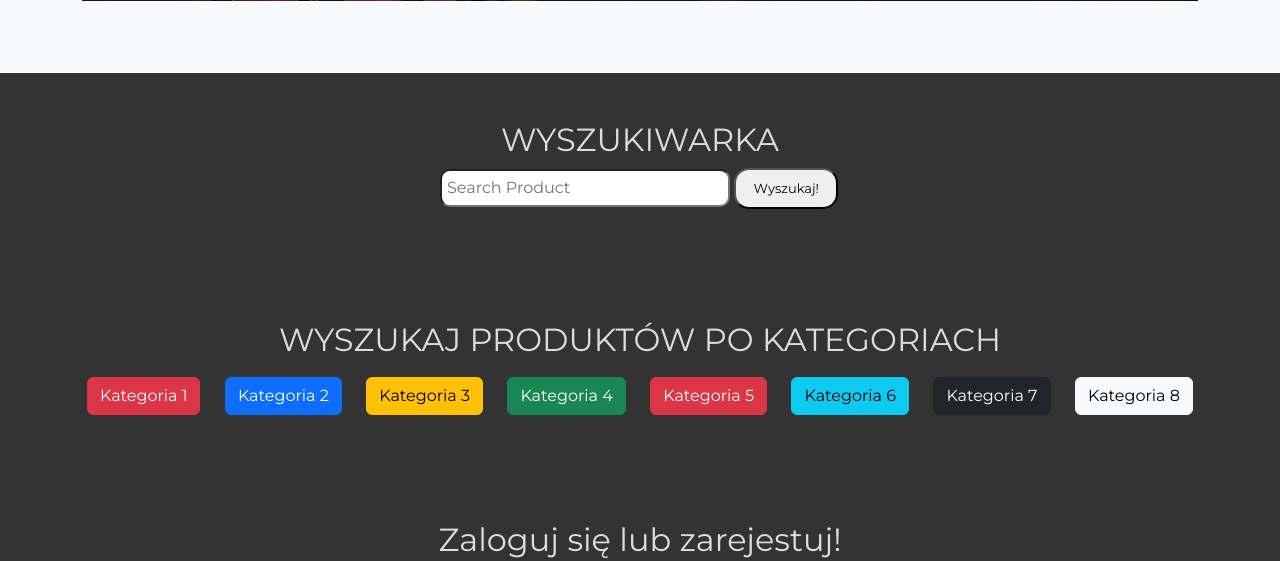
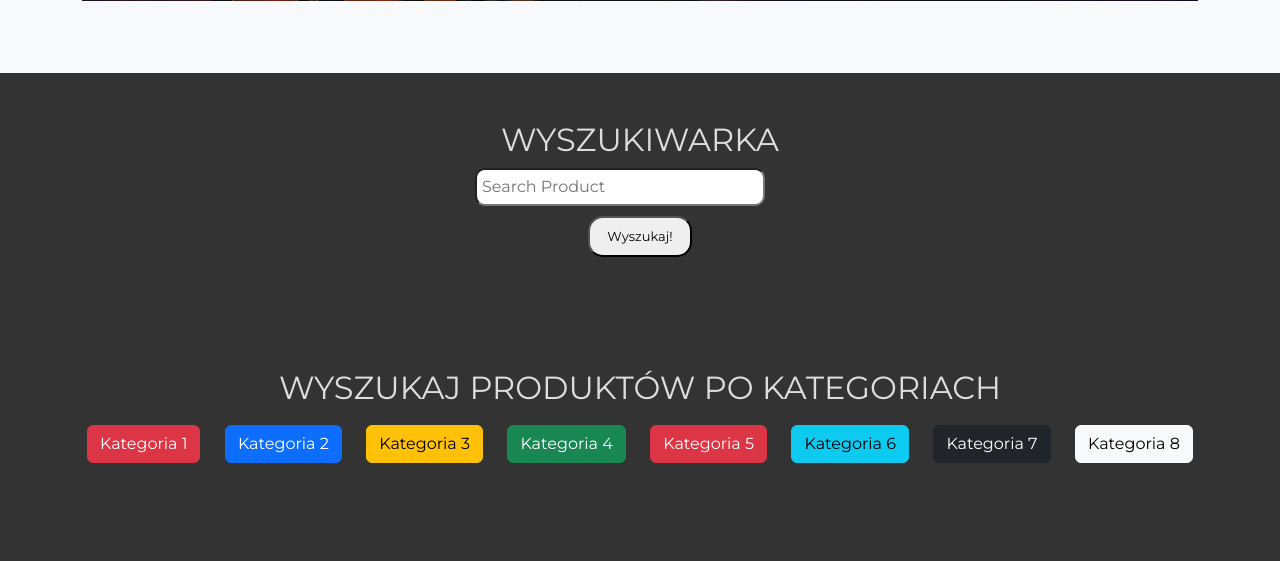
Before and after one commit to ProjektSDAKrzysiekPioterDominik/ProjectDominikKrzysiekPiotrek, a Django app: page / in a window 1280 px wide. Shown: the part 1521-2082 px from the top of the page. Run offline with Django 4.2, Linux system fonts and the light colour scheme; some libraries are stand-ins or nearby versions.

Commit message:
poprawa ciag dalszy

```diff
--- a/ProjectShop/static/scss/style.scss
+++ b/ProjectShop/static/scss/style.scss
@@ -7,7 +7,7 @@
 	padding: 0;
 }
 .shadow {
-	background-color: $shadow
+	background-color: $shadow;
 }
 
 body {
@@ -61,7 +61,7 @@ header {
 		height: 100%;
 		top: 0;
 		z-index: -10;
-		background-color: $shadow
+		background-color: $shadow;
 	}
 	.hero-text {
 		position: absolute;
@@ -101,12 +101,17 @@ header {
 				padding: 5px;
 			}
 			form {
+				width: 330px;
+				margin: 0 auto;
 				button {
+					display: block;
+					margin: 0 auto;
 					border-radius: 15px;
 					font-size: 13px;
-					padding: 9px;width: 104px;
+					padding: 9px;
+					width: 104px;
 				}
-				button:hover{
+				button:hover {
 					box-shadow: inset 4px 4px 12px black;
 					font-weight: bold;
 				}
@@ -268,6 +273,20 @@ ul {
 }
 
 @media (min-width: 320px) {
+	.search-engine {
+		.container {
+			.input-group {
+				width: auto;
+				form{
+					button{
+						display: block;
+						margin: 0 auto;
+						margin-top: 10px;
+					}
+				}
+			}
+		}
+	}
 	.footer-section {
 		.container {
 			margin: 0 auto;
@@ -294,10 +313,10 @@ ul {
 	}
 }
 
-@media (min-width:414px){
-    .container{
-        .navbar-toggler{
+@media (min-width: 414px) {
+	.container {
+		.navbar-toggler {
 			margin-right: 20px;
 		}
-    }
+	}
 }
--- a/css/style.css
+++ b/css/style.css
@@ -110,7 +110,14 @@ header .hero-text p {
   padding: 5px;
 }
 
+.search-engine .container .input-group form {
+  width: 330px;
+  margin: 0 auto;
+}
+
 .search-engine .container .input-group form button {
+  display: block;
+  margin: 0 auto;
   border-radius: 15px;
   font-size: 13px;
   padding: 9px;
@@ -288,6 +295,14 @@ ul {
 }
 
 @media (min-width: 320px) {
+  .search-engine .container .input-group {
+    width: auto;
+  }
+  .search-engine .container .input-group form button {
+    display: block;
+    margin: 0 auto;
+    margin-top: 10px;
+  }
   .footer-section .container {
     margin: 0 auto;
   }
```
Also changed, not shown: ProjectShop/static/css/style.css (+37 -1 lines), 1 other file.
